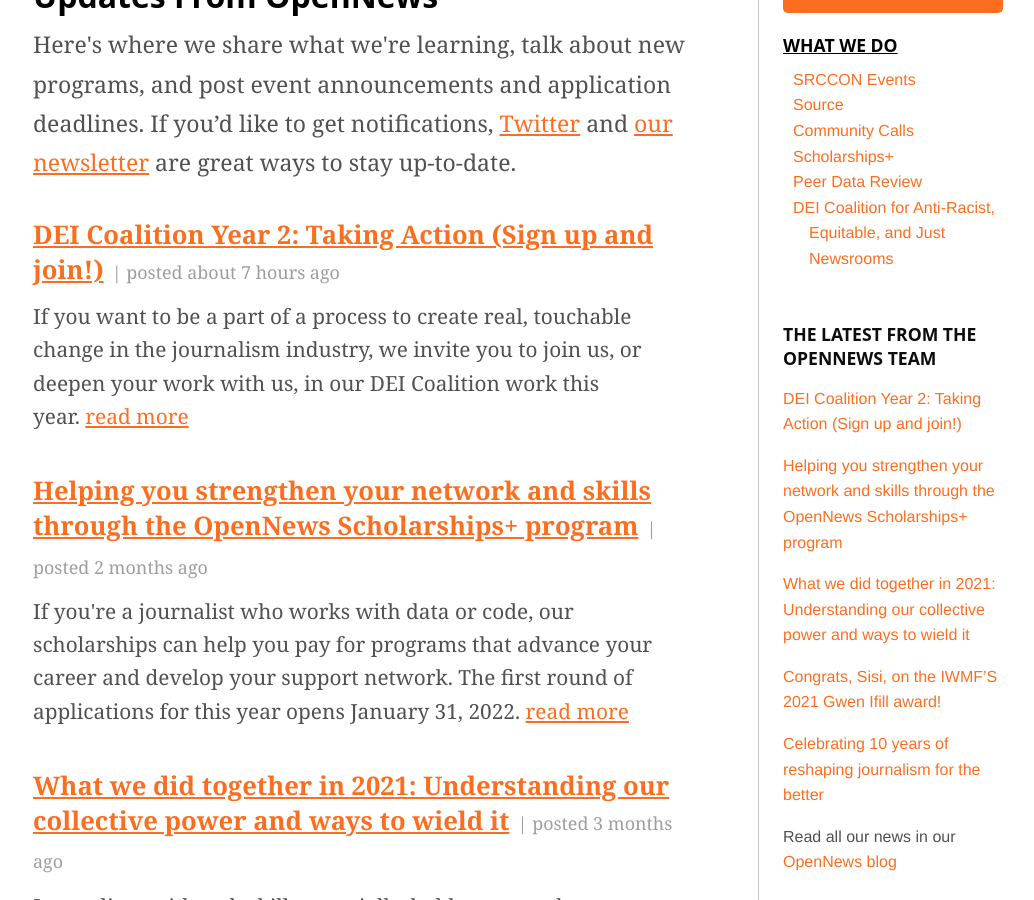
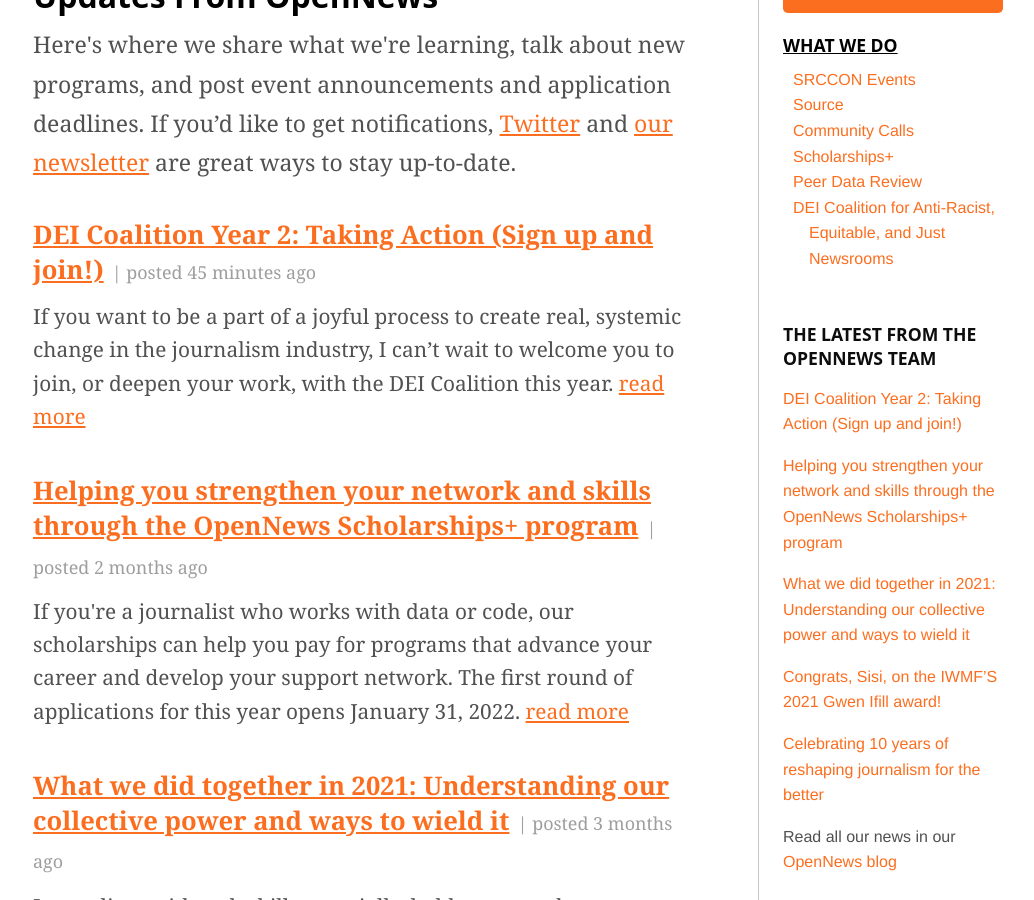
Before and after one commit to OpenNews/opennews-website, a Jekyll site: the page built from blog/blog.md, in a window 1280 px wide and 900 px high, scrolled down 488 px. Shown: the whole window, without its empty margins (117-1151 px from the left). Built offline with Jekyll 4.4.1, drawn with Linux system fonts in a browser that asks for light colours; nearby versions of some CDN libraries; some web fonts are replaced; comment, search, counter and statistics services are not loaded.

Commit message:
description update

```diff
--- a/_posts/2022-03-22-dei-coalition-year-2-taking-action.md
+++ b/_posts/2022-03-22-dei-coalition-year-2-taking-action.md
@@ -1,10 +1,10 @@
 ---
 layout: blogpost
 title: "DEI Coalition Year 2: Taking Action (Sign up and join!)"
-date: 2022-03-22 07:00
+date: 2022-03-22 13:30
 author: Sisi Wei
 tags: OpenNews, DEI-Coalition
-excerpt: If you want to be a part of a process to create real, touchable change in the journalism industry, we invite you to join us, or deepen your work with us, in our DEI Coalition work this year.
+excerpt: If you want to be a part of a joyful process to create real, systemic change in the journalism industry, I can’t wait to welcome you to join, or deepen your work, with the DEI Coalition this year.
 image: /media/img/dei-coalition/dei-card-A1.png
 ---
 
```
